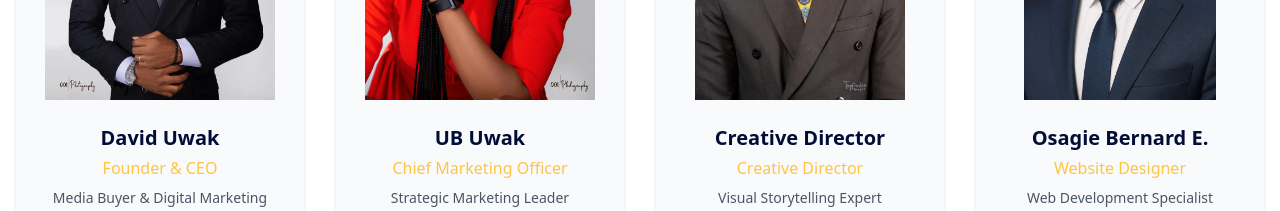
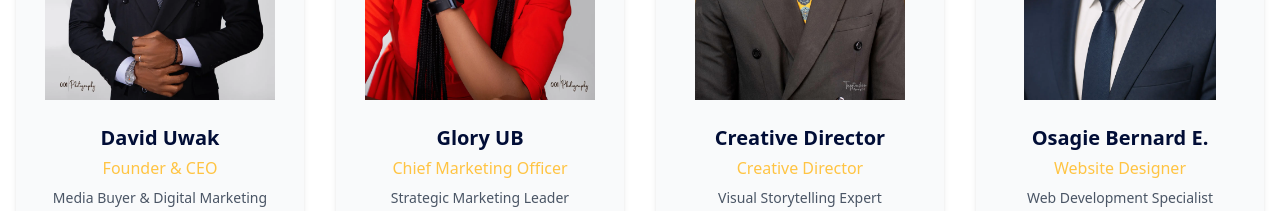
Before and after one commit to osasbenny/echobroadagency, a React (Vite) app: page /about in a window 1280 px wide. Shown: the part 1800-2011 px from the top of the page. Built offline with nearby package versions, Linux system fonts and the light colour scheme.

Commit message:
FEAT: Update team member name from UB Uwak to Glory UB on About Us page

```diff
--- a/src/pages/About.jsx
+++ b/src/pages/About.jsx
@@ -129,7 +129,7 @@ export default function About() {
                 />
               </div>
               <div className="p-6 text-center">
-                <h3 className="text-xl font-semibold text-navy mb-1">UB Uwak</h3>
+                <h3 className="text-xl font-semibold text-navy mb-1">Glory UB</h3>
                 <p className="text-gold font-medium mb-2">Chief Marketing Officer</p>
                 <p className="text-gray-600 text-sm">Strategic Marketing Leader</p>
               </div>
```
